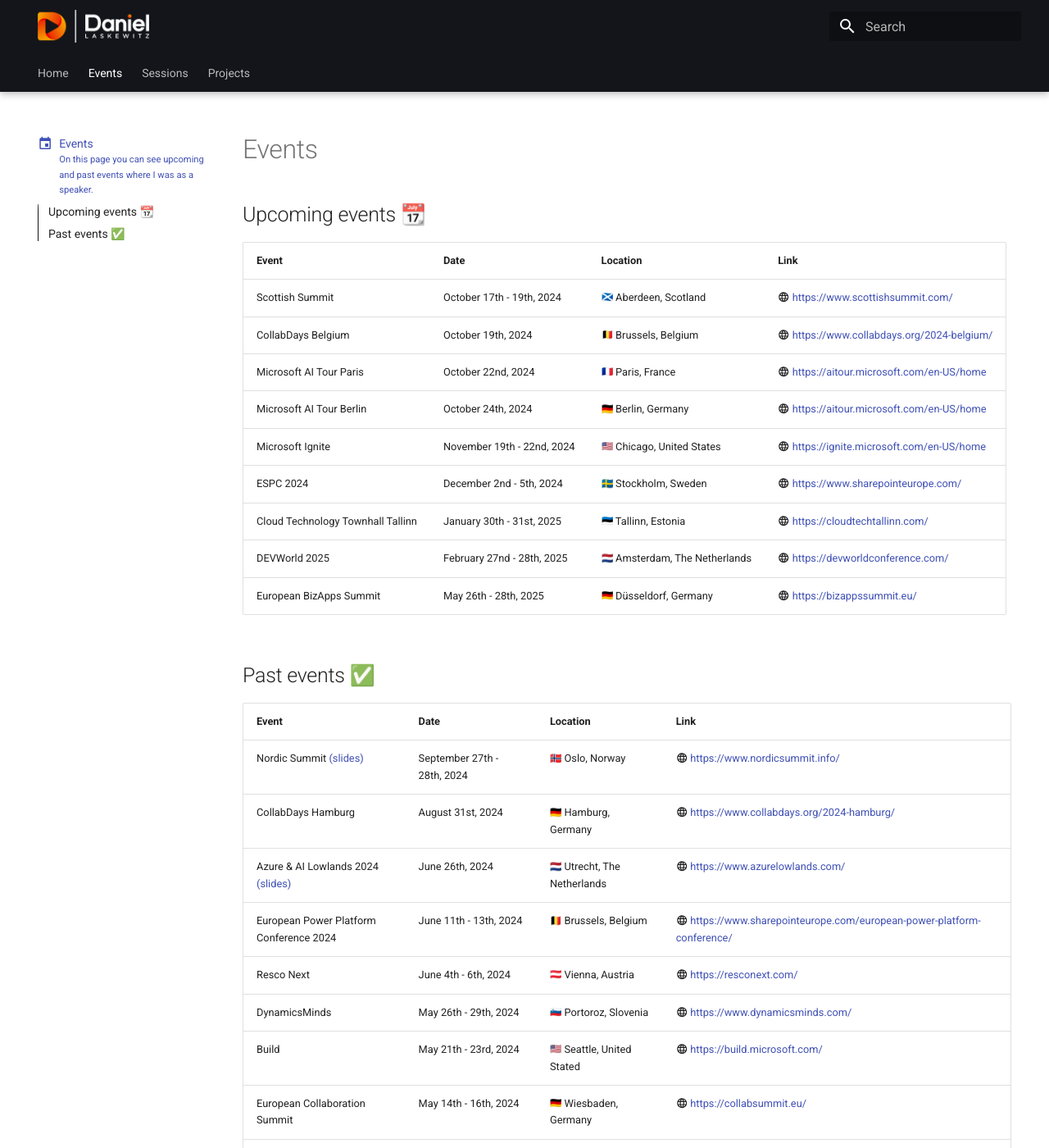
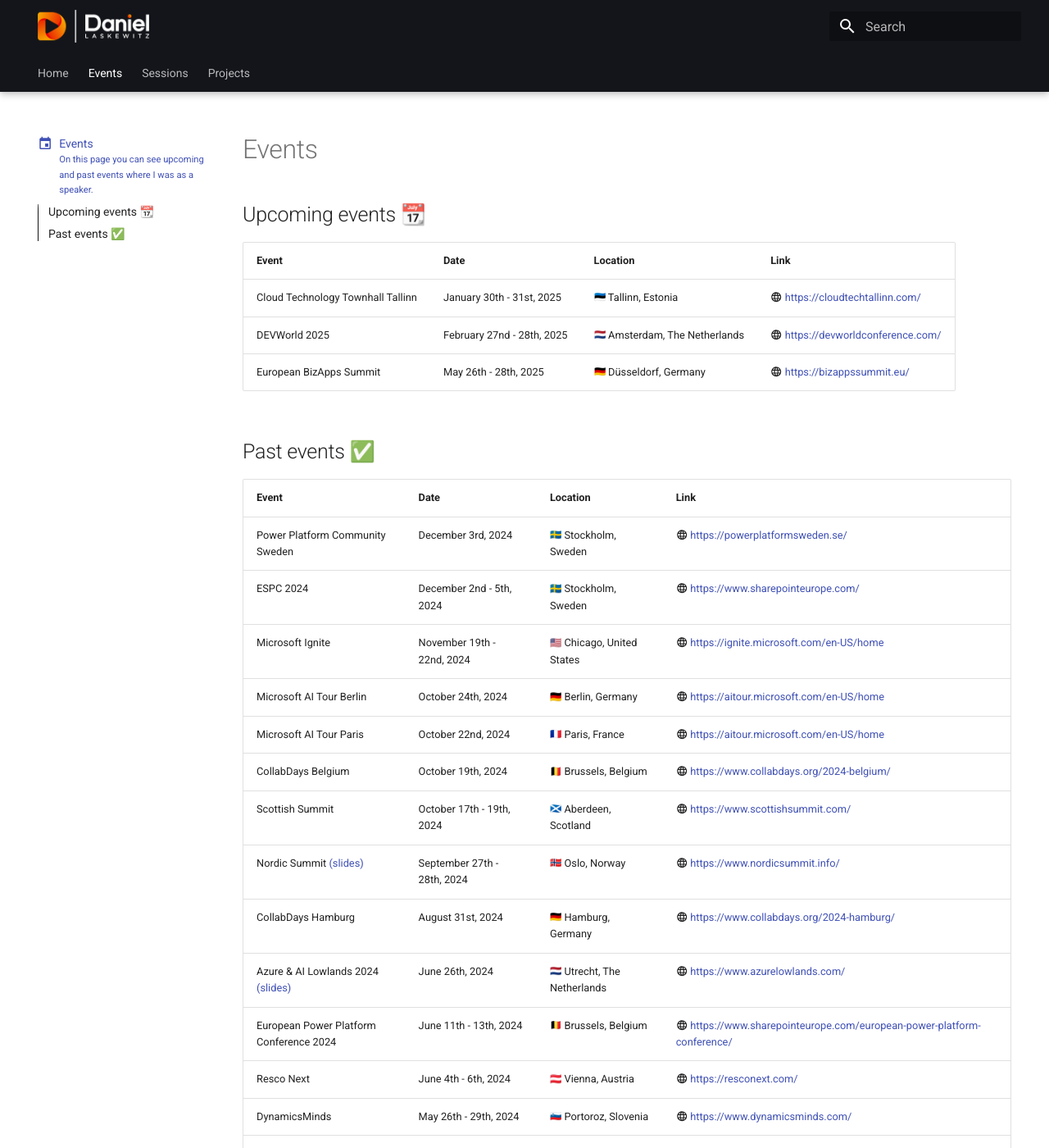
Before and after one commit to Laskewitz/laskewitz.github.io, an MkDocs documentation site: the page built from docs/events.md, in a window 1280 px wide and 1400 px high. Shown: the whole window at 82% size. Built offline with MkDocs 1.6.1 and Material for MkDocs 9.7.7, drawn with Linux system fonts in a browser that asks for light colours; emoji names are drawn with the system emoji font; some of the changed lines change nothing that is shown.

Commit message:
Update to events

```diff
--- a/docs/events.md
+++ b/docs/events.md
@@ -15,12 +15,6 @@
 
 | Event | Date | Location | Link |
 | ----------- | ------------------------------------ | ------------------------------------ | ------------------------------------ |
-| Scottish Summit | October 17th - 19th, 2024 | :scotland: Aberdeen, Scotland | :material-web: [https://www.scottishsummit.com/](https://www.scottishsummit.com/) |
-| CollabDays Belgium | October 19th, 2024 | :be: Brussels, Belgium | :material-web: [https://www.collabdays.org/2024-belgium/](https://www.collabdays.org/2024-belgium/) |
-| Microsoft AI Tour Paris | October 22nd, 2024 | :fr: Paris, France | :material-web: [https://aitour.microsoft.com/en-US/home](https://aitour.microsoft.com/en-US/home) |
-| Microsoft AI Tour Berlin | October 24th, 2024 | :de: Berlin, Germany | :material-web: [https://aitour.microsoft.com/en-US/home](https://aitour.microsoft.com/en-US/home) |
-| Microsoft Ignite | November 19th - 22nd, 2024 | :us: Chicago, United States | :material-web: [https://ignite.microsoft.com/en-US/home](https://ignite.microsoft.com/en-US/home) |
-| ESPC 2024 | December 2nd - 5th, 2024 | :se: Stockholm, Sweden | :material-web: [https://www.sharepointeurope.com/](https://www.sharepointeurope.com/) |
 | Cloud Technology Townhall Tallinn | January 30th - 31st, 2025 | :ee: Tallinn, Estonia | :material-web: [https://cloudtechtallinn.com/](https://cloudtechtallinn.com/) |
 | DEVWorld 2025 | February 27nd - 28th, 2025 | :nl: Amsterdam, The Netherlands | :material-web: [https://devworldconference.com/](https://devworldconference.com/) |
 | European BizApps Summit | May 26th - 28th, 2025 | :de: Düsseldorf, Germany | :material-web: [https://bizappssummit.eu/](https://bizappssummit.eu/) |
@@ -30,6 +24,13 @@
 
 | Event | Date | Location | Link |
 | ----------- | ------------------------------------ | ------------------------------------ | ------------------------------------ |
+| Power Platform Community Sweden | December 3rd, 2024 | :se: Stockholm, Sweden | :material-web: [https://powerplatformsweden.se/](https://powerplatformsweden.se/) |
+| ESPC 2024 | December 2nd - 5th, 2024 | :se: Stockholm, Sweden | :material-web: [https://www.sharepointeurope.com/](https://www.sharepointeurope.com/) |
+| Microsoft Ignite | November 19th - 22nd, 2024 | :us: Chicago, United States | :material-web: [https://ignite.microsoft.com/en-US/home](https://ignite.microsoft.com/en-US/home) |
+| Microsoft AI Tour Berlin | October 24th, 2024 | :de: Berlin, Germany | :material-web: [https://aitour.microsoft.com/en-US/home](https://aitour.microsoft.com/en-US/home) |
+| Microsoft AI Tour Paris | October 22nd, 2024 | :fr: Paris, France | :material-web: [https://aitour.microsoft.com/en-US/home](https://aitour.microsoft.com/en-US/home) |
+| CollabDays Belgium | October 19th, 2024 | :be: Brussels, Belgium | :material-web: [https://www.collabdays.org/2024-belgium/](https://www.collabdays.org/2024-belgium/) |
+| Scottish Summit | October 17th - 19th, 2024 | :scotland: Aberdeen, Scotland | :material-web: [https://www.scottishsummit.com/](https://www.scottishsummit.com/) |
 | Nordic Summit [(slides)](https://aka.ms/DL-NS24-Slides)  | September 27th - 28th, 2024 | :no: Oslo, Norway | :material-web: [https://www.nordicsummit.info/](https://www.nordicsummit.info/) |
 | CollabDays Hamburg | August 31st, 2024 | :de: Hamburg, Germany | :material-web: [https://www.collabdays.org/2024-hamburg/](https://www.collabdays.org/2024-hamburg/) |
 | Azure & AI Lowlands 2024 [(slides)](https://aka.ms/DL-AzureAILowlands24-Slides) | June 26th, 2024 | :nl: Utrecht, The Netherlands | :material-web: [https://www.azurelowlands.com/](https://www.azurelowlands.com/) |
```
